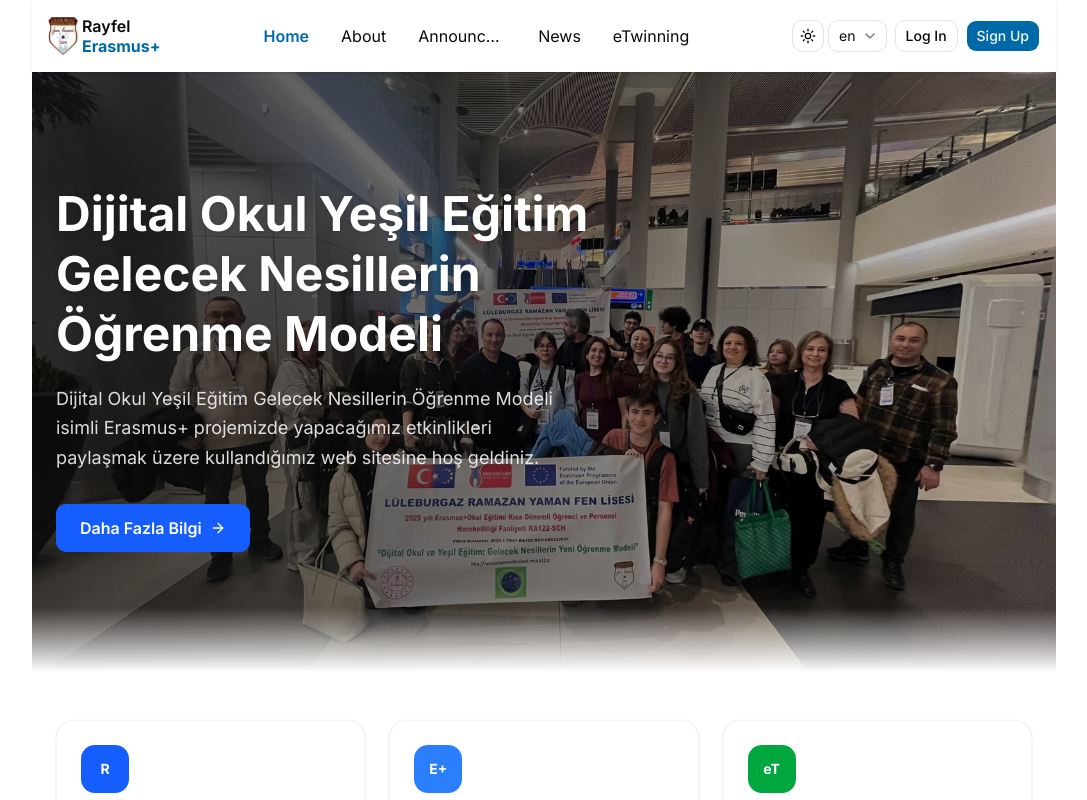
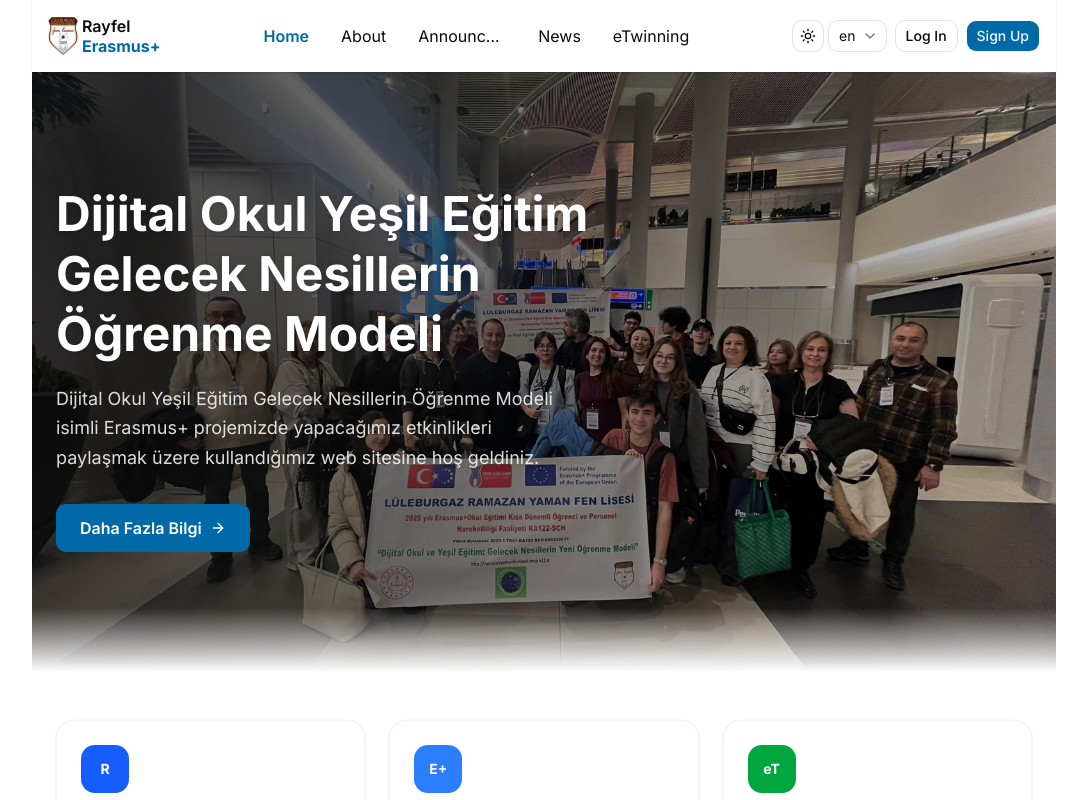
Before and after one commit to tunapotur/rayfel-erasmus-plus, a Next.js app: page /en in a window 1280 px wide. Shown: the top 800 px of the page, without its empty margins (96-1183 px from the left). Built offline with nearby package versions, Linux system fonts and the light colour scheme.

Commit message:
home page

```diff
--- a/components/homepage/Hero.tsx
+++ b/components/homepage/Hero.tsx
@@ -2,15 +2,13 @@ import Image from "next/image";
 import Link from "next/link";
 import { ArrowRight } from "lucide-react";
 import HeroPic from "@/public/hero_pic.jpeg";
-// src={HeroPic}
 
 export default function Hero() {
   return (
-    <section className="relative w-full min-h-[520px] md:min-h-[600px] overflow-hidden">
+    <section className="relative w-full min-h-130 md:min-h-150 overflow-hidden">
       {/* Background Image */}
       <div className="absolute inset-0">
         <Image
-          // src="/images/hero-bg.jpg" // ← kendi görselini koy
           src={HeroPic}
           alt="Erasmus+ etkinlik görseli"
           fill
@@ -18,41 +16,39 @@ export default function Hero() {
           className="object-cover object-center"
           sizes="100vw"
         />
-        {/* Koyu gradient overlay - sol taraf daha opak */}
+        {/* Gradient overlay*/}
         <div className="absolute inset-0 bg-gradient-to-r from-black/75 via-black/50 to-black/20" />
       </div>
 
-      {/* İçerik */}
-      <div className="relative z-10 max-w-[1280px] mx-auto px-4 sm:px-6 h-full flex items-center py-20 md:py-28">
-        <div className="max-w-[600px]">
-          {/* Başlık */}
+      {/* Content */}
+      <div className="relative z-10 max-w-7xl mx-auto px-4 sm:px-6 h-full flex items-center py-20 md:py-28">
+        <div className="max-w-150">
+          {/* Header */}
           <h1 className="text-white text-3xl md:text-4xl lg:text-5xl font-bold leading-tight mb-5 drop-shadow-sm">
-            Dijital Okul Yeşil Eğitim
-            <br />
-            Gelecek Nesillerin
-            <br />
-            Öğrenme Modeli
+            <div>
+              Dijital Okul Yeşil Eğitim Gelecek Nesillerin Öğrenme Modeli
+            </div>
           </h1>
 
-          {/* Açıklama */}
-          <p className="text-white/85 text-base md:text-lg leading-relaxed mb-8 max-w-[500px]">
+          {/* Text */}
+          <p className="text-white/85 text-base md:text-lg leading-relaxed mb-8 max-w-125">
             Dijital Okul Yeşil Eğitim Gelecek Nesillerin Öğrenme Modeli isimli
             Erasmus+ projemizde yapacağımız etkinlikleri paylaşmak üzere
             kullandığımız web sitesine hoş geldiniz.
           </p>
 
-          {/* CTA Buton */}
+          {/* Buton */}
           <Link
-            href="/hakkimizda"
-            className="inline-flex items-center gap-2 bg-blue-600 hover:bg-blue-700 text-white font-semibold px-6 py-3 rounded-lg transition-colors text-sm md:text-base"
+            href="/about"
+            className="inline-flex items-center gap-2 bg-primary hover:bg-primary/80 text-white font-semibold px-6 py-3 rounded-lg transition-colors text-sm md:text-base"
           >
-            Daha Fazla Bilgi
+            <span>Daha Fazla Bilgi</span>
             <ArrowRight size={16} />
           </Link>
         </div>
       </div>
 
-      {/* Alt kırpma etkisi */}
+      {/* Bottom effect */}
       <div className="absolute bottom-0 left-0 right-0 h-16 bg-gradient-to-t from-white to-transparent" />
     </section>
   );
--- a/components/homepage/InfoCards.tsx
+++ b/components/homepage/InfoCards.tsx
@@ -37,7 +37,7 @@ const cards = [
 
 export default function InfoCards() {
   return (
-    <section className="max-w-[1280px] mx-auto px-4 sm:px-6 py-12">
+    <section className="max-w-7xl mx-auto px-4 sm:px-6 py-12">
       <div className="grid grid-cols-1 md:grid-cols-3 gap-6">
         {cards.map((card) => (
           <div
--- a/src/app/[locale]/layout.tsx
+++ b/src/app/[locale]/layout.tsx
@@ -74,7 +74,7 @@ export default async function LocaleLayout({
         inter.variable,
       )}
     >
-      <body className="flex flex-col justify-center">
+      <body className="flex flex-col justify-center items-center">
         <NextIntlClientProvider locale={locale}>
           <ThemeProvider
             attribute="class"
@@ -82,7 +82,7 @@ export default async function LocaleLayout({
             enableSystem
             disableTransitionOnChange
           >
-            <div className="max-w-5xl lg:mx-auto min-h-screen">
+            <div className="max-w-5xl min-h-screen">
               <Navbar />
               {children}
             </div>
```
